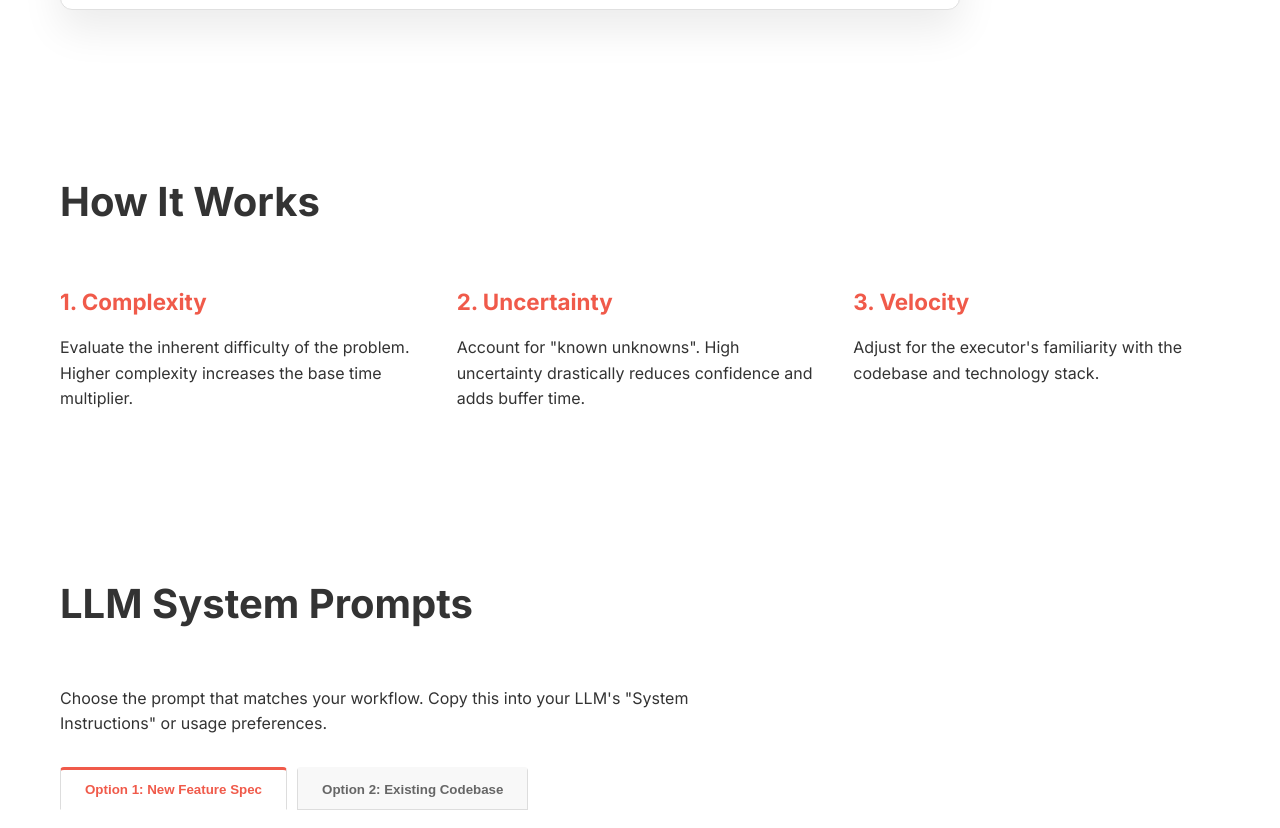
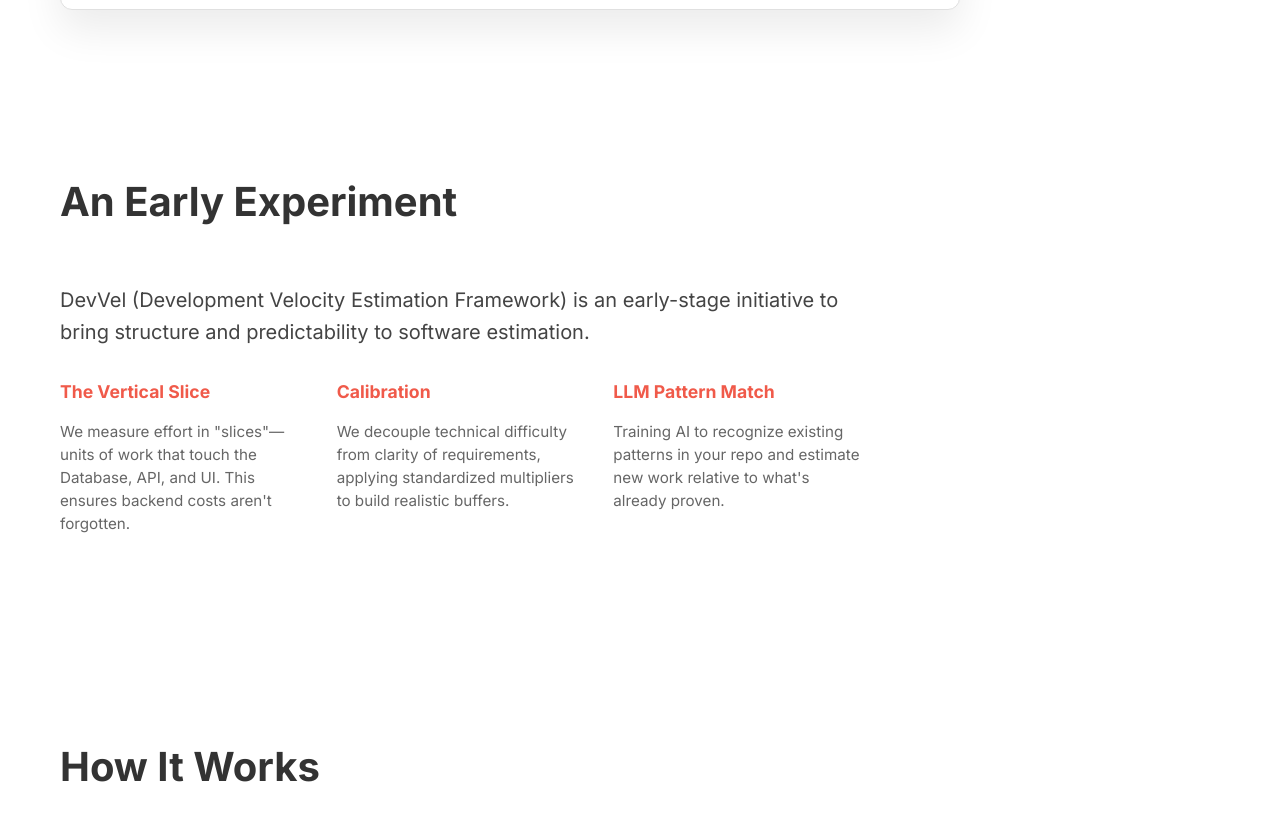
Before and after one commit to pigeonflight/devvel, a plain HTML site: page index.html in a window 1280 px wide. Shown: the part 1506-2334 px from the top of the page. Drawn offline with Linux system fonts and the light colour scheme.

Commit message:
Integrate project explanation, social meta tags, and ogimage

```diff
--- a/index.html
+++ b/index.html
@@ -7,6 +7,22 @@
     <title>DevVel - Development Velocity Estimation</title>
     <link rel="stylesheet" href="style.css">
     <link href="https://fonts.googleapis.com/css2?family=Inter:wght@300;400;600;700&display=swap" rel="stylesheet">
+    <!-- Open Graph / Social Media -->
+    <meta property="og:type" content="website">
+    <meta property="og:url" content="https://velocity.incrementic.com">
+    <meta property="og:title" content="DevVel - Development Velocity Estimation">
+    <meta property="og:description"
+        content="An early experiment with estimating developer velocity using the 'Vertical Slice' framework and LLM prompts.">
+    <meta property="og:image" content="ogimage.png">
+
+    <!-- Twitter -->
+    <meta property="twitter:card" content="summary_large_image">
+    <meta property="twitter:url" content="https://velocity.incrementic.com">
+    <meta property="twitter:title" content="DevVel - Development Velocity Estimation">
+    <meta property="twitter:description"
+        content="An early experiment with estimating developer velocity using the 'Vertical Slice' framework and LLM prompts.">
+    <meta property="twitter:image" content="ogimage.png">
+
     <link
         href="https://cdn.prod.website-files.com/5c110fe5dc4cae59e8f70cf0/5c11d95b3c44c681676c86b8_incrementic-favicon32.png"
         rel="shortcut icon" type="image/x-icon">
@@ -110,7 +126,37 @@
         </div>
     </section>
 
+    <!-- Experiment Explanation -->
+    <section id="experiment" class="section">
+        <div class="container">
+            <h2 class="section-title">An Early Experiment</h2>
+            <div class="experiment-content">
+                <p class="lead">DevVel (Development Velocity Estimation Framework) is an early-stage initiative to bring
+                    structure and predictability to software estimation.</p>
+
+                <div class="experiment-grid">
+                    <div class="experiment-item">
+                        <h4>The Vertical Slice</h4>
+                        <p>We measure effort in "slices"—units of work that touch the Database, API, and UI. This
+                            ensures backend costs aren't forgotten.</p>
+                    </div>
+                    <div class="experiment-item">
+                        <h4>Calibration</h4>
+                        <p>We decouple technical difficulty from clarity of requirements, applying standardized
+                            multipliers to build realistic buffers.</p>
+                    </div>
+                    <div class="experiment-item">
+                        <h4>LLM Pattern Match</h4>
+                        <p>Training AI to recognize existing patterns in your repo and estimate new work relative to
+                            what's already proven.</p>
+                    </div>
+                </div>
+            </div>
+        </div>
+    </section>
+
     <!-- Guide Section -->
+
     <section id="guide" class="section bg-light">
         <div class="container">
             <h2 class="section-title">How It Works</h2>
--- a/style.css
+++ b/style.css
@@ -405,7 +405,44 @@ input[type=range]::-webkit-slider-runnable-track {
     right: 10px;
 }
 
+.experiment-content {
+    max-width: 800px;
+    margin-bottom: 40px;
+}
+
+.lead {
+    font-size: 1.25rem;
+    color: #444;
+    line-height: 1.6;
+    margin-bottom: 30px;
+}
+
+.experiment-grid {
+    display: grid;
+    grid-template-columns: repeat(3, 1fr);
+    gap: 30px;
+}
+
+.experiment-item h4 {
+    color: var(--primary-color);
+    margin-bottom: 15px;
+    font-size: 1.1rem;
+}
+
+.experiment-item p {
+    font-size: 0.95rem;
+    color: #666;
+    line-height: 1.5;
+}
+
+@media (max-width: 768px) {
+    .experiment-grid {
+        grid-template-columns: 1fr;
+    }
+}
+
 /* Footer */
+
 footer {
     background: #111;
     color: #666;
```
Also changed, not shown: ogimage.png (added).
